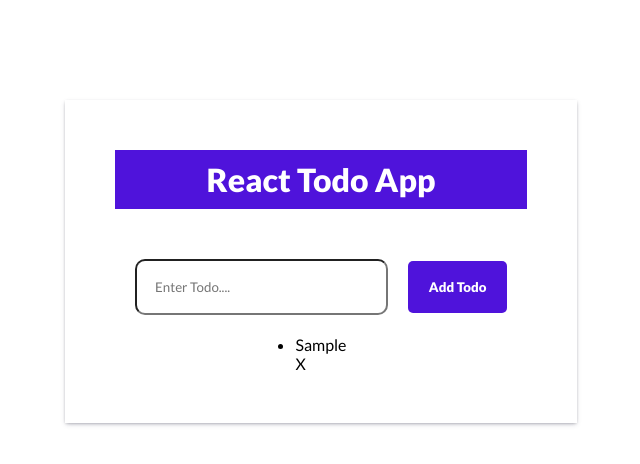
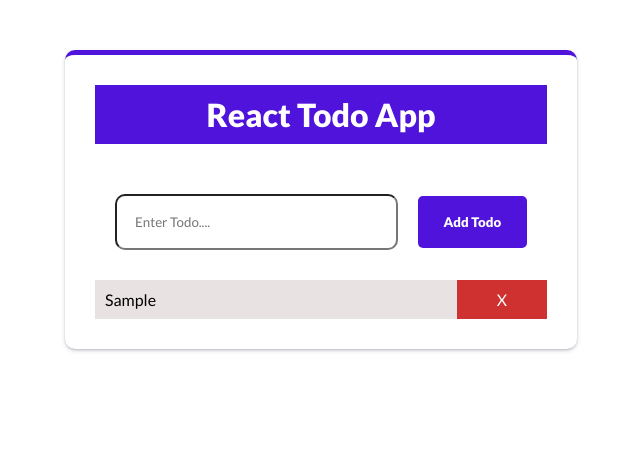
Before and after one commit to Trend20/ReactTodoApp, a React (Create React App) app: page / in a window 1280 px wide. Both pictures are taken after typing "Sample" into the empty fields and a click on the button "Add Todo". Shown: the top 464 px of the page, without its empty margins (319-959 px from the left). Built offline with nearby package versions, Linux system fonts and the light colour scheme.

Commit message:
styling the todo

```diff
--- a/src/App.css
+++ b/src/App.css
@@ -11,11 +11,14 @@
   justify-content: center;
   align-items: center;
   flex-direction: column;
-  padding: 50px;
+  padding: 30px;
   box-shadow: rgba(50, 50, 93, 0.25) 0px 2px 5px -1px, rgba(0, 0, 0, 0.3) 0px 1px 3px -1px;
   margin: auto;
   width: 40%;
-  margin-top: 100px;
+  margin-top: 50px;
+  border-top: 5px solid rgb(79, 19, 219);
+  border-radius: 10px;
+  margin-bottom: 50px;
 }
 
 .todo-container h1{
@@ -58,3 +61,51 @@ form button{
   cursor: pointer;
   border-radius: 5px;
 }
+
+.todo-list{
+  display: flex;
+  width: 100%;
+  align-items: center;
+  flex-direction: column;
+  justify-content: center;
+}
+
+.todo-list ul{
+  display: flex;
+  flex-direction: column;
+  width: 100%;
+}
+
+.todo-list ul div{
+  display: flex;
+  align-items: center;
+  justify-content: space-between;
+  width: 100%;
+  padding-top: 10px;
+}
+
+
+.todo-list ul div li{
+  display: flex;
+  align-items: center;
+  width: 80%;
+  list-style: none;
+  background: rgb(233, 226, 226);
+  padding: 10px;
+}
+
+.todo-list ul div div{
+  display: flex;
+  background: rgb(207, 48, 48);
+  color: #fff;
+  padding: 10px;
+  cursor: pointer;
+  justify-content: center;
+  width: 20%;
+}
+
+
+.todo-list ul div div:hover{
+  background: rgb(204, 29, 29);
+  color: #fff;
+}
--- a/src/components/TodoForm.js
+++ b/src/components/TodoForm.js
@@ -15,10 +15,15 @@ const TodoForm = (props) =>{
   const handleFormSubmission = (event) =>{
     event.preventDefault();
 
-    const newTodos = [...todos, todo];
-    setTodos(newTodos);
+    if(todo != ""){
+      const newTodos = [...todos, todo];
+      setTodos(newTodos);
 
-    setTodo("");
+      setTodo("");
+    }
+    else{
+      setTodo("")
+    }
   }
 
   const deleteTodo = (index) =>{
--- a/src/components/TodoItems.js
+++ b/src/components/TodoItems.js
@@ -5,13 +5,13 @@ const TodoItems = (props) =>{
 
   const {todos, deleteTodo} = props;
     return(
-      <div>
+      <div className="todo-list">
         <ul>
         {
           todos.map((item, index) =>(
               <div key={index}>
                 <li>{item}</li>
-                <span onClick={deleteTodo}>X</span>
+                <div onClick={deleteTodo}>X</div>
               </div>
           ))
         }
```
